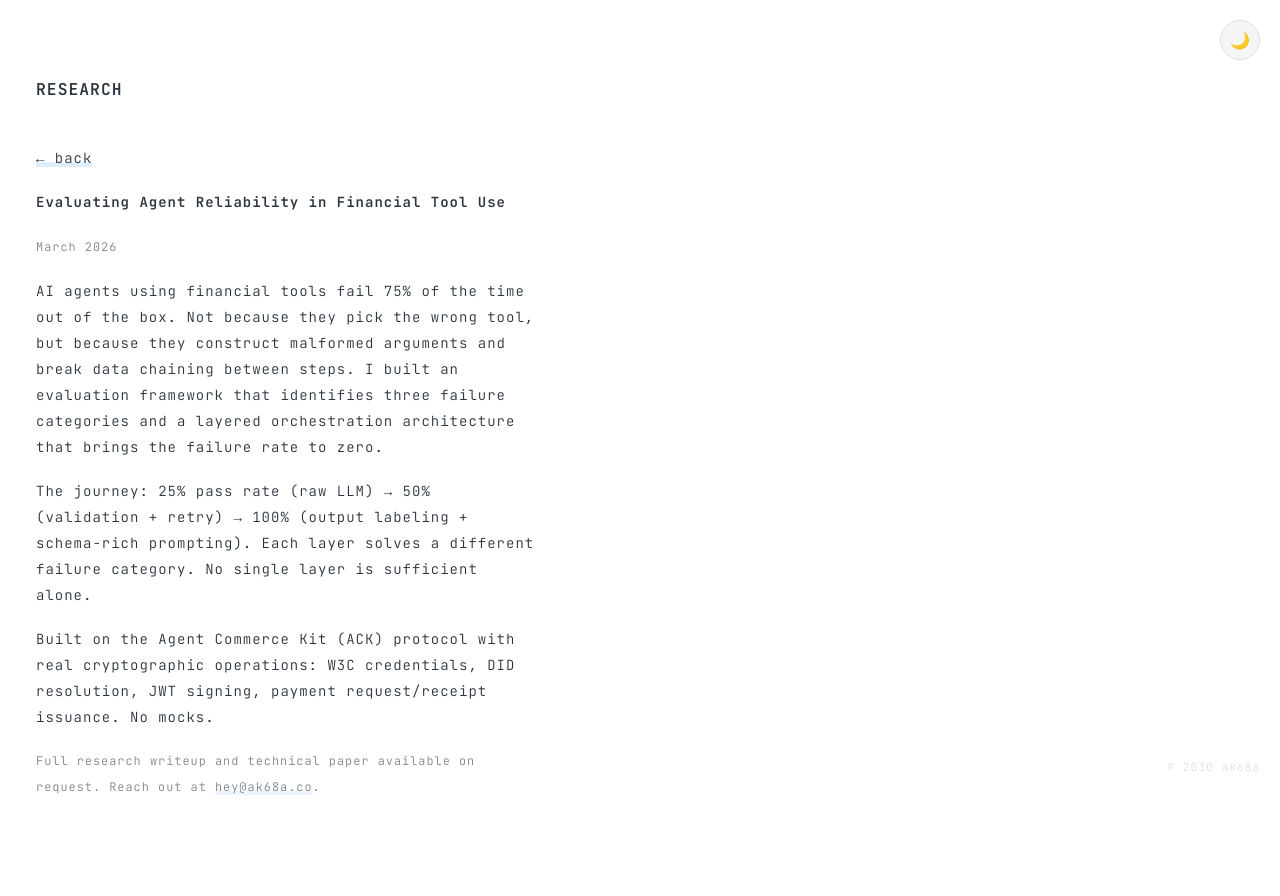
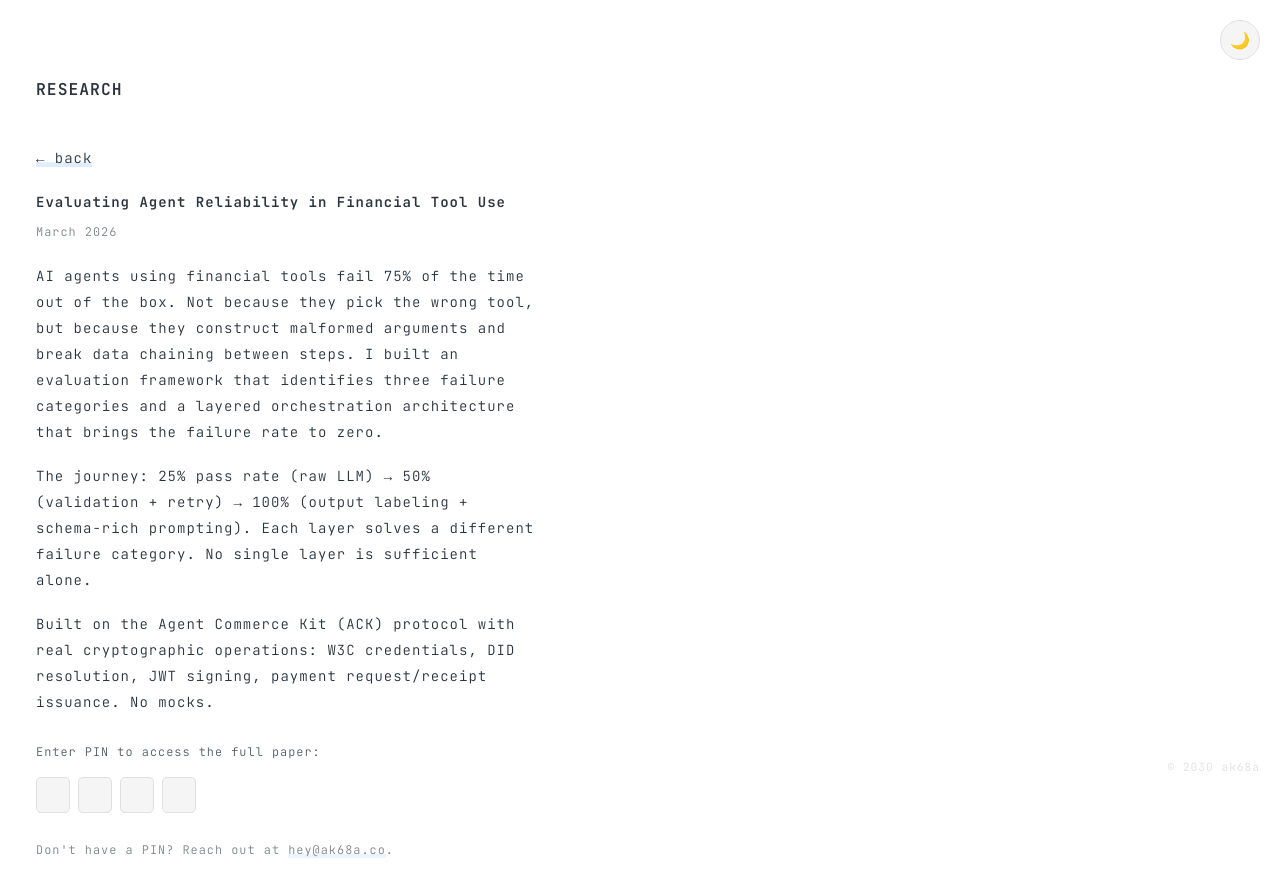
Before and after one commit to ak68a/ak68a-site, a Next.js app: page /research in a window 1280 px wide. Shown: the top 896 px of the page. Built offline with nearby package versions, Linux system fonts and the light colour scheme.

Commit message:
Add PIN-gated paper downloads, horizontal scroll research layout, and site polish
- Research page: horizontal scroll with snap, PIN entry for paper access
- API route for PIN-authenticated PDF delivery
- Layout: Next.js Script component for theme init
- Projects: back link update

```diff
--- /dev/null
+++ b/app/api/paper/route.ts
@@ -0,0 +1,80 @@
+import { NextRequest, NextResponse } from "next/server";
+import { readFile } from "fs/promises";
+import { join } from "path";
+
+const papers: Record<string, { pin: string; file: string; filename: string }> = {
+  "agent-reliability": {
+    pin: process.env.PAPER_PIN || "1992",
+    file: "workflow-eval-paper.pdf",
+    filename: "agent-reliability-financial-tool-use.pdf",
+  },
+  "supply-chain-defense": {
+    pin: process.env.PAPER_PIN || "1992",
+    file: "supply-chain-defense.pdf",
+    filename: "supply-chain-defense.pdf",
+  },
+};
+
+const attempts = new Map<string, { count: number; resetAt: number }>();
+
+function isRateLimited(ip: string): boolean {
+  const now = Date.now();
+  const record = attempts.get(ip);
+
+  if (!record || now > record.resetAt) {
+    attempts.set(ip, { count: 1, resetAt: now + 15 * 60 * 1000 });
+    return false;
+  }
+
+  record.count++;
+  return record.count > 5;
+}
+
+function getClientIp(request: NextRequest): string {
+  return (
+    request.headers.get("x-forwarded-for")?.split(",")[0]?.trim() ||
+    request.headers.get("x-real-ip") ||
+    "unknown"
+  );
+}
+
+export async function POST(request: NextRequest) {
+  const ip = getClientIp(request);
+
+  if (isRateLimited(ip)) {
+    return NextResponse.json(
+      { error: "Too many attempts. Try again later." },
+      { status: 429 }
+    );
+  }
+
+  const body = await request.json();
+  const { pin, paper: paperId } = body;
+
+  const paper = papers[paperId || "agent-reliability"];
+  if (!paper) {
+    return NextResponse.json({ error: "Paper not found." }, { status: 404 });
+  }
+
+  if (!pin || pin !== paper.pin) {
+    return NextResponse.json({ error: "Invalid PIN." }, { status: 401 });
+  }
+
+  const filePath = join(process.cwd(), "private", paper.file);
+
+  try {
+    const file = await readFile(filePath);
+    return new NextResponse(file, {
+      headers: {
+        "Content-Type": "application/pdf",
+        "Content-Disposition": `inline; filename="${paper.filename}"`,
+        "Cache-Control": "no-store",
+      },
+    });
+  } catch {
+    return NextResponse.json(
+      { error: "Paper not found." },
+      { status: 404 }
+    );
+  }
+}
--- a/app/layout.tsx
+++ b/app/layout.tsx
@@ -1,4 +1,5 @@
 import type { Metadata } from "next";
+import Script from "next/script";
 import { JetBrains_Mono, Roboto_Mono } from "next/font/google";
 import "./globals.css";
 import { ThemeProvider } from "./ThemeProvider";
@@ -53,7 +54,9 @@ export default function RootLayout({
   return (
     <html lang="en" className={`${jetbrainsMono.className} ${robotoMono.variable}`} suppressHydrationWarning>
       <head>
-        <script
+        <Script
+          id="theme-init"
+          strategy="beforeInteractive"
           dangerouslySetInnerHTML={{
             __html: `(function(){try{var t=localStorage.getItem('theme');if(t){document.documentElement.setAttribute('data-theme',t)}else if(window.matchMedia&&window.matchMedia('(prefers-color-scheme:dark)').matches){document.documentElement.setAttribute('data-theme','dark')}}catch(e){}})()`,
           }}
--- a/app/projects/page.tsx
+++ b/app/projects/page.tsx
@@ -192,7 +192,7 @@ export default function Projects() {
         <br />
         <div className="container">
           <p>
-            <a href="/">cd ..</a>
+            <a href="/">&larr; back</a>
           </p>
           {currentRepo && (
             <p style={{ fontSize: "12px", opacity: 0.6 }}>
--- a/app/research/page.tsx
+++ b/app/research/page.tsx
@@ -3,6 +3,205 @@
 import { useRef, useEffect, useState } from "react";
 import { useTheme } from "../ThemeProvider";
 import { useScramble } from "../useScramble";
+
+const papers = [
+  {
+    id: "agent-reliability",
+    title: "Evaluating Agent Reliability in Financial Tool Use",
+    date: "March 2026",
+    description: [
+      "AI agents using financial tools fail 75% of the time out of the box. Not because they pick the wrong tool, but because they construct malformed arguments and break data chaining between steps. I built an evaluation framework that identifies three failure categories and a layered orchestration architecture that brings the failure rate to zero.",
+      "The journey: 25% pass rate (raw LLM) \u2192 50% (validation + retry) \u2192 100% (output labeling + schema-rich prompting). Each layer solves a different failure category. No single layer is sufficient alone.",
+      "Built on the Agent Commerce Kit (ACK) protocol with real cryptographic operations: W3C credentials, DID resolution, JWT signing, payment request/receipt issuance. No mocks.",
+    ],
+  },
+  // {
+  //   id: "supply-chain-defense",
+  //   title: "Catching Supply Chain Attacks Before They Execute",
+  //   date: "March 2026",
+  //   description: [
+  //     "Package registries are built on trust. Security audits stop at first-party code and miss the dependency tree entirely. The recent litellmpy attack hit 90 million downloads with malware that triggered on install, not execution.",
+  //     "I built a CLI that wraps package managers and acts as an airlock. It analyzes dependency changes before installation, flags risk signals like install scripts and maintainer changes, and gates behind explicit approval.",
+  //     "Tested against simulated supply chain attacks: benign payloads that mimic real attack patterns. If the system catches them, it works. The journey from detection gaps to full coverage, documented as it happens.",
+  //   ],
+  // },
+];
+
+function PinEntry({
+  paperId,
+  onError,
+}: {
+  paperId: string;
+  onError: (msg: string) => void;
+}) {
+  const [pin, setPin] = useState(["", "", "", ""]);
+  const [loading, setLoading] = useState(false);
+  const [error, setError] = useState("");
+  const inputRefs = [
+    useRef<HTMLInputElement>(null),
+    useRef<HTMLInputElement>(null),
+    useRef<HTMLInputElement>(null),
+    useRef<HTMLInputElement>(null),
+  ];
+
+  useEffect(() => {
+    const params = new URLSearchParams(window.location.search);
+    const urlPin = params.get("pin");
+    const urlPaper = params.get("paper");
+    if (
+      urlPin &&
+      urlPin.length === 4 &&
+      /^\d{4}$/.test(urlPin) &&
+      (!urlPaper || urlPaper === paperId)
+    ) {
+      const digits = urlPin.split("");
+      setPin(digits);
+      submitPin(digits.join(""));
+    }
+  }, []);
+
+  async function submitPin(code: string) {
+    setError("");
+    setLoading(true);
+
+    try {
+      const res = await fetch("/api/paper", {
+        method: "POST",
+        headers: { "Content-Type": "application/json" },
+        body: JSON.stringify({ pin: code, paper: paperId }),
+      });
+
+      if (res.ok) {
+        const blob = await res.blob();
+        const url = URL.createObjectURL(blob);
+        window.open(url, "_blank");
+        setLoading(false);
+      } else {
+        const data = await res.json();
+        const msg = data.error || "Invalid PIN.";
+        setError(msg);
+        onError(msg);
+        setPin(["", "", "", ""]);
+        inputRefs[0].current?.focus();
+        setLoading(false);
+      }
+    } catch {
+      setError("Something went wrong.");
+      setLoading(false);
+    }
+  }
+
+  function handleInput(index: number, value: string) {
+    if (!/^\d*$/.test(value)) return;
+
+    const digit = value.slice(-1);
+    const next = [...pin];
+    next[index] = digit;
+    setPin(next);
+    setError("");
+
+    if (digit && index < 3) {
+      inputRefs[index + 1].current?.focus();
+    }
+
+    if (digit && index === 3) {
+      const code = next.join("");
+      if (code.length === 4) {
+        inputRefs[index].current?.blur();
+        submitPin(code);
+      }
+    }
+  }
+
+  function handleKeyDown(index: number, e: React.KeyboardEvent) {
+    if (e.key === "Backspace" && !pin[index] && index > 0) {
+      inputRefs[index - 1].current?.focus();
+    }
+  }
+
+  function handlePaste(e: React.ClipboardEvent) {
+    e.preventDefault();
+    const pasted = e.clipboardData
+      .getData("text")
+      .replace(/\D/g, "")
+      .slice(0, 4);
+    if (pasted.length === 4) {
+      const digits = pasted.split("");
+      setPin(digits);
+      submitPin(pasted);
+    }
+  }
+
+  return (
+    <div style={{ margin: "24px 0" }}>
+      <p style={{ opacity: 0.8, fontSize: "0.85em", marginBottom: "12px" }}>
+        Enter PIN to access the full paper:
+      </p>
+      <div
+        style={{
+          display: "flex",
+          gap: "8px",
+          alignItems: "center",
+        }}
+      >
+        {pin.map((digit, i) => (
+          <input
+            key={i}
+            ref={inputRefs[i]}
+            type="text"
+            inputMode="numeric"
+            maxLength={1}
+            value={digit}
+            onChange={(e) => handleInput(i, e.target.value)}
+            onKeyDown={(e) => handleKeyDown(i, e)}
+            onPaste={i === 0 ? handlePaste : undefined}
+            disabled={loading}
+            style={{
+              width: "28px",
+              height: "32px",
+              textAlign: "center",
+              fontSize: "13px",
+              fontFamily: "inherit",
+              fontWeight: 500,
+              letterSpacing: "1px",
+              background: "var(--toggle-bg)",
+              border: `1px solid ${error ? "#e55" : "var(--toggle-border)"}`,
+              borderRadius: "5px",
+              color: "var(--text-color)",
+              outline: "none",
+              transition: "border-color 0.2s ease",
+              caretColor: "transparent",
+            }}
+            onFocus={(e) => {
+              e.target.style.borderColor = error
+                ? "#e55"
+                : "var(--text-color)";
+            }}
+            onBlur={(e) => {
+              e.target.style.borderColor = error
+                ? "#e55"
+                : "var(--toggle-border)";
+            }}
+          />
+        ))}
+        {loading && (
+          <span style={{ opacity: 0.5, fontSize: "0.85em" }}>loading...</span>
+        )}
+      </div>
+      {error && (
+        <p
+          style={{
+            color: "#e55",
+            fontSize: "0.8em",
+            marginTop: "8px",
+          }}
+        >
+          {error}
+        </p>
+      )}
+    </div>
+  );
+}
 
 export default function Research() {
   const { theme, toggleTheme } = useTheme();
@@ -44,36 +243,42 @@ export default function Research() {
       <h3 ref={titleRef}>RESEARCH</h3>
       <br />
 
-      <div className="container">
-        <p>
-          <a href="/">&larr; back</a>
-        </p>
+      <p>
+        <a href="/">&larr; back</a>
+      </p>
 
-        <h4>Evaluating Agent Reliability in Financial Tool Use</h4>
-        <p style={{ opacity: 0.6, fontSize: "0.85em" }}>March 2026</p>
-        <p>
-          AI agents using financial tools fail 75% of the time out of the box.
-          Not because they pick the wrong tool, but because they construct
-          malformed arguments and break data chaining between steps. I built an
-          evaluation framework that identifies three failure categories and a
-          layered orchestration architecture that brings the failure rate to zero.
-        </p>
-        <p>
-          The journey: 25% pass rate (raw LLM) &rarr; 50% (validation + retry)
-          &rarr; 100% (output labeling + schema-rich prompting). Each layer
-          solves a different failure category. No single layer is sufficient
-          alone.
-        </p>
-        <p>
-          Built on the Agent Commerce Kit (ACK) protocol with real
-          cryptographic operations: W3C credentials, DID resolution, JWT
-          signing, payment request/receipt issuance. No mocks.
-        </p>
-
-        <p style={{ opacity: 0.6, fontSize: "0.85em" }}>
-          Full research writeup and technical paper available on request.
-          Reach out at <a href="mailto:hey@ak68a.co">hey@ak68a.co</a>.
-        </p>
+      <div
+        style={{
+          display: "flex",
+          gap: "140px",
+          overflowX: "auto",
+          paddingBottom: "16px",
+          scrollSnapType: "x mandatory",
+          WebkitOverflowScrolling: "touch",
+        }}
+      >
+        {papers.map((paper) => (
+          <div
+            key={paper.id}
+            style={{
+              minWidth: "500px",
+              maxWidth: "500px",
+              flexShrink: 0,
+              scrollSnapAlign: "start",
+            }}
+          >
+            <h4 style={{ margin: "0 0 4px" }}>{paper.title}</h4>
+            <p style={{ opacity: 0.6, fontSize: "0.85em" }}>{paper.date}</p>
+            {paper.description.map((para, i) => (
+              <p key={i}>{para}</p>
+            ))}
+            <PinEntry paperId={paper.id} onError={() => {}} />
+            <p style={{ opacity: 0.6, fontSize: "0.85em" }}>
+              Don&apos;t have a PIN? Reach out at{" "}
+              <a href="mailto:hey@ak68a.co">hey@ak68a.co</a>.
+            </p>
+          </div>
+        ))}
       </div>
 
       <div className="copyright">&copy; 2030 ak68a</div>
```
Also changed, not shown: 1 other file (tests, documents, lock files or other folders).
